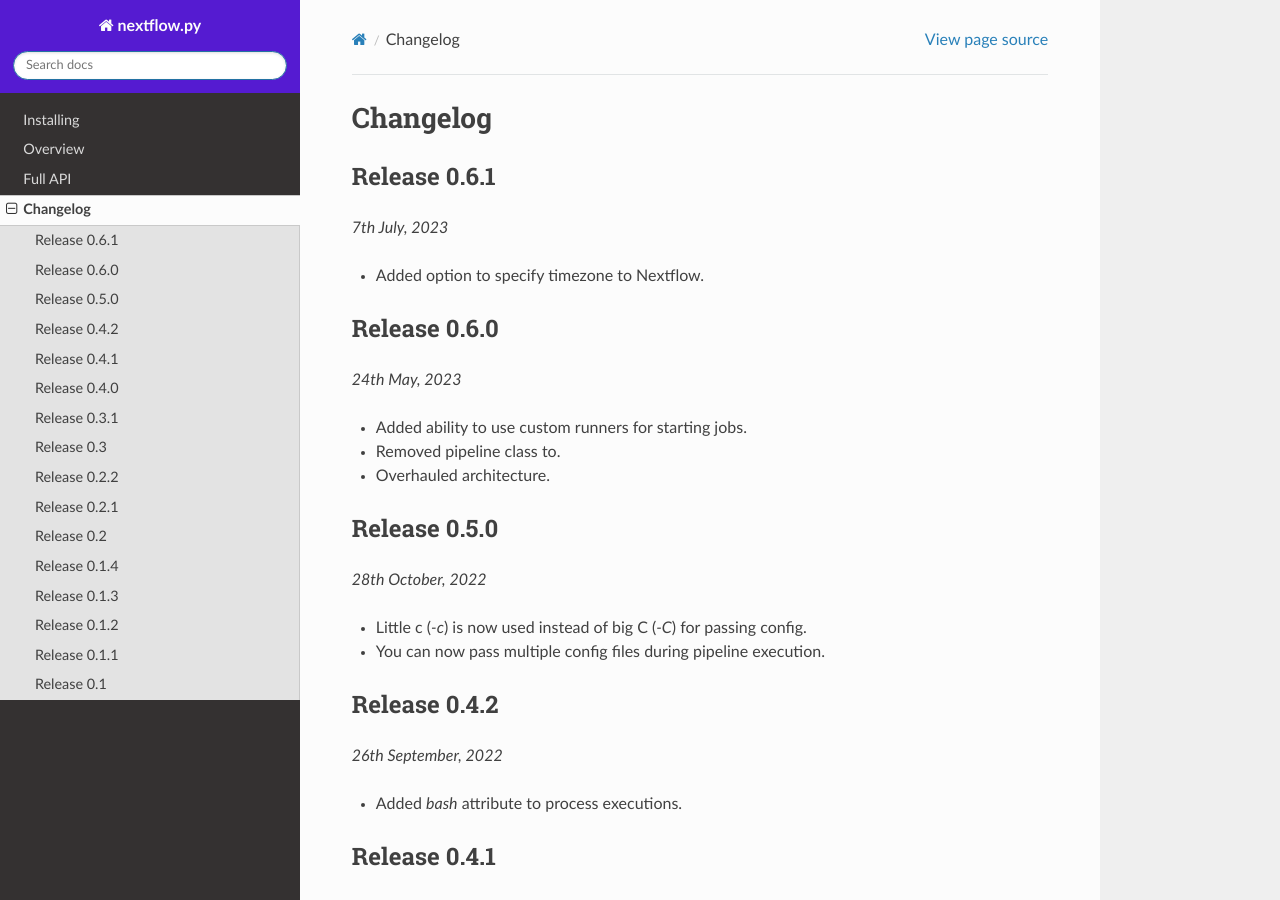
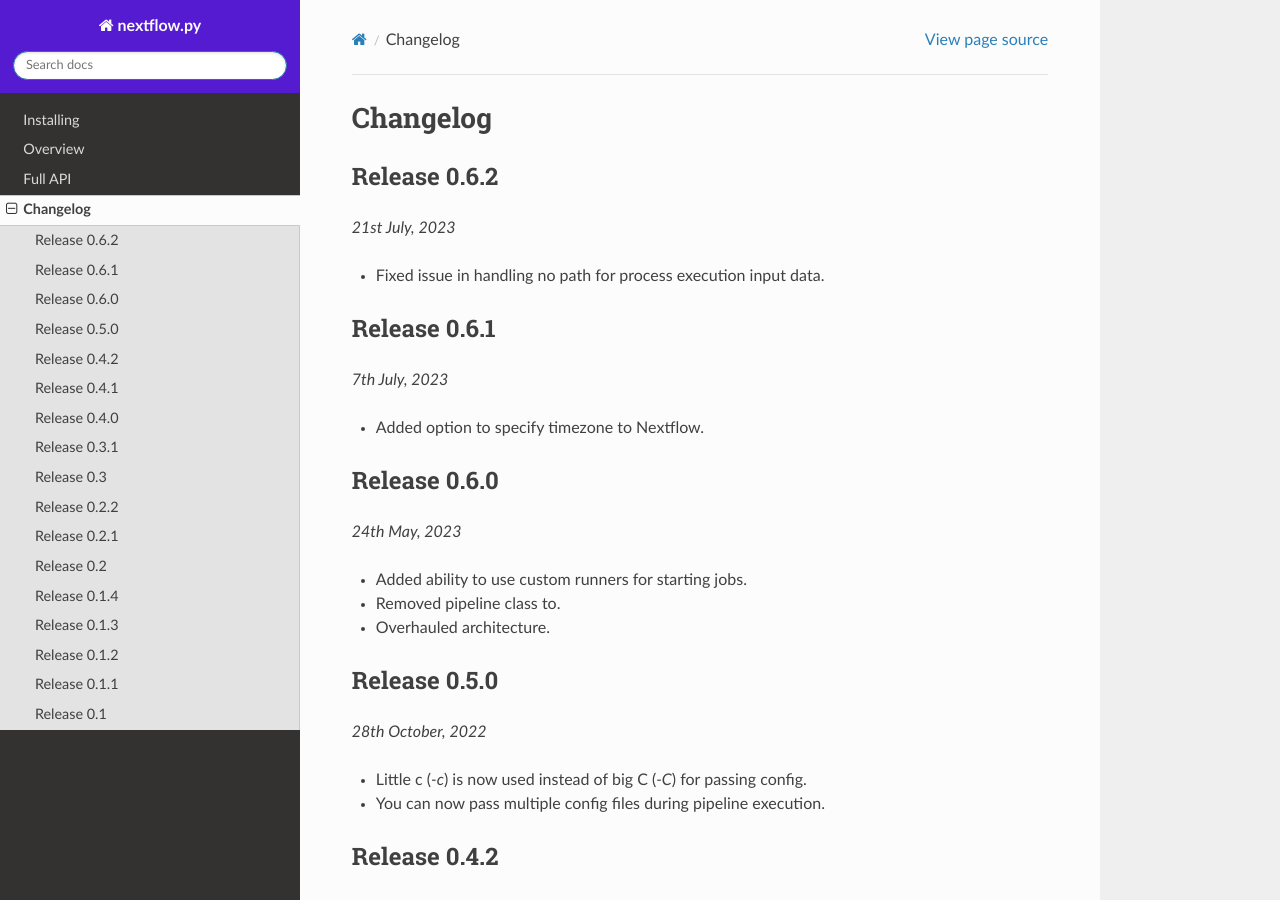
Before and after one commit to goodwright/nextflow.py, a Sphinx documentation site: the page built from docs/source/changelog.rst, in a window 1280 px wide and 900 px high. Built offline with Sphinx 7.4.7 and the Read the Docs theme 2.0.0, drawn with Linux system fonts in a browser that asks for light colours.

Commit message:
Update changelog for 0.6.2

```diff
--- a/docs/source/changelog.rst
+++ b/docs/source/changelog.rst
@@ -1,5 +1,13 @@
 Changelog
 ---------
+
+Release 0.6.2
+~~~~~~~~~~~~~
+
+`21st July, 2023`
+
+* Fixed issue in handling no path for process execution input data.
+
 
 Release 0.6.1
 ~~~~~~~~~~~~~
```
Also changed, not shown: README.rst (+8 -0 lines).
